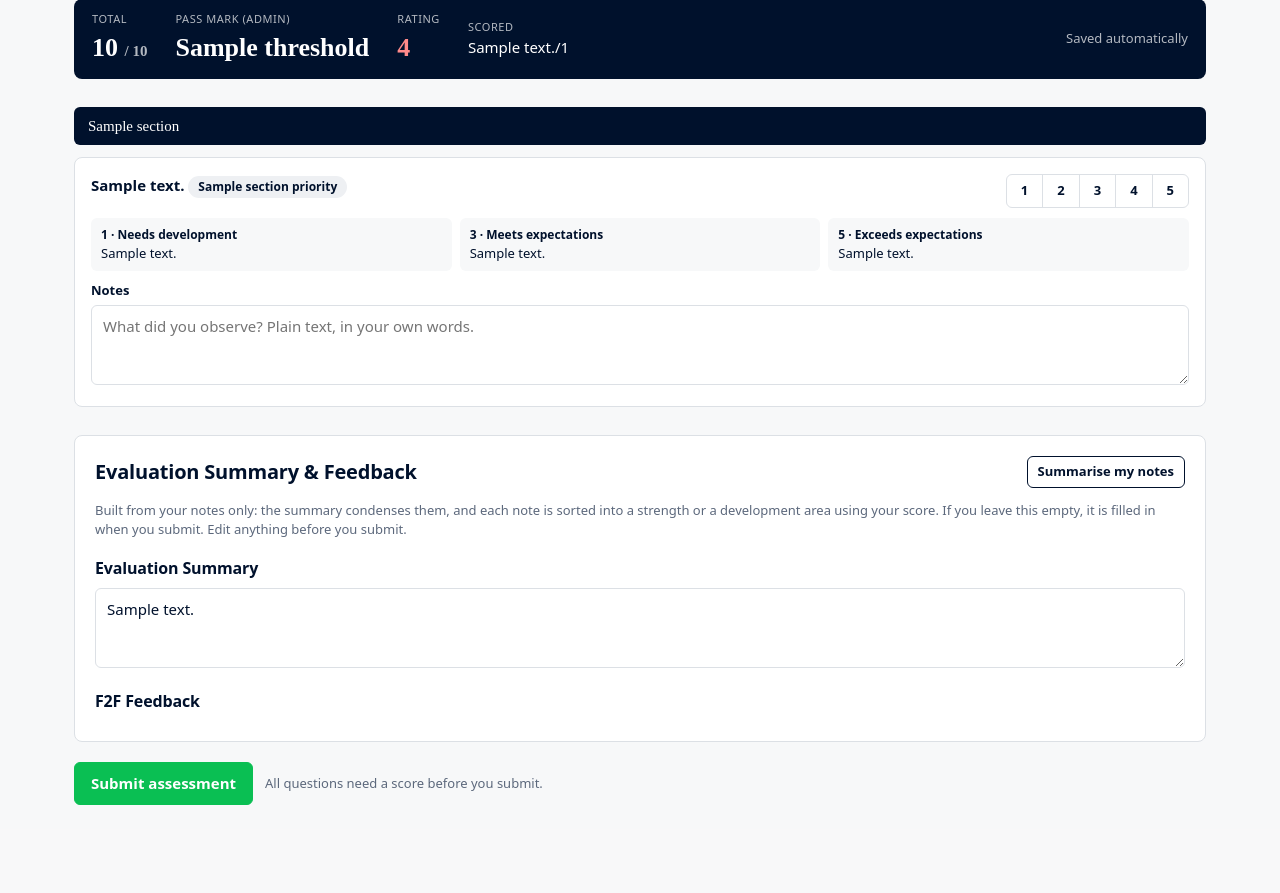
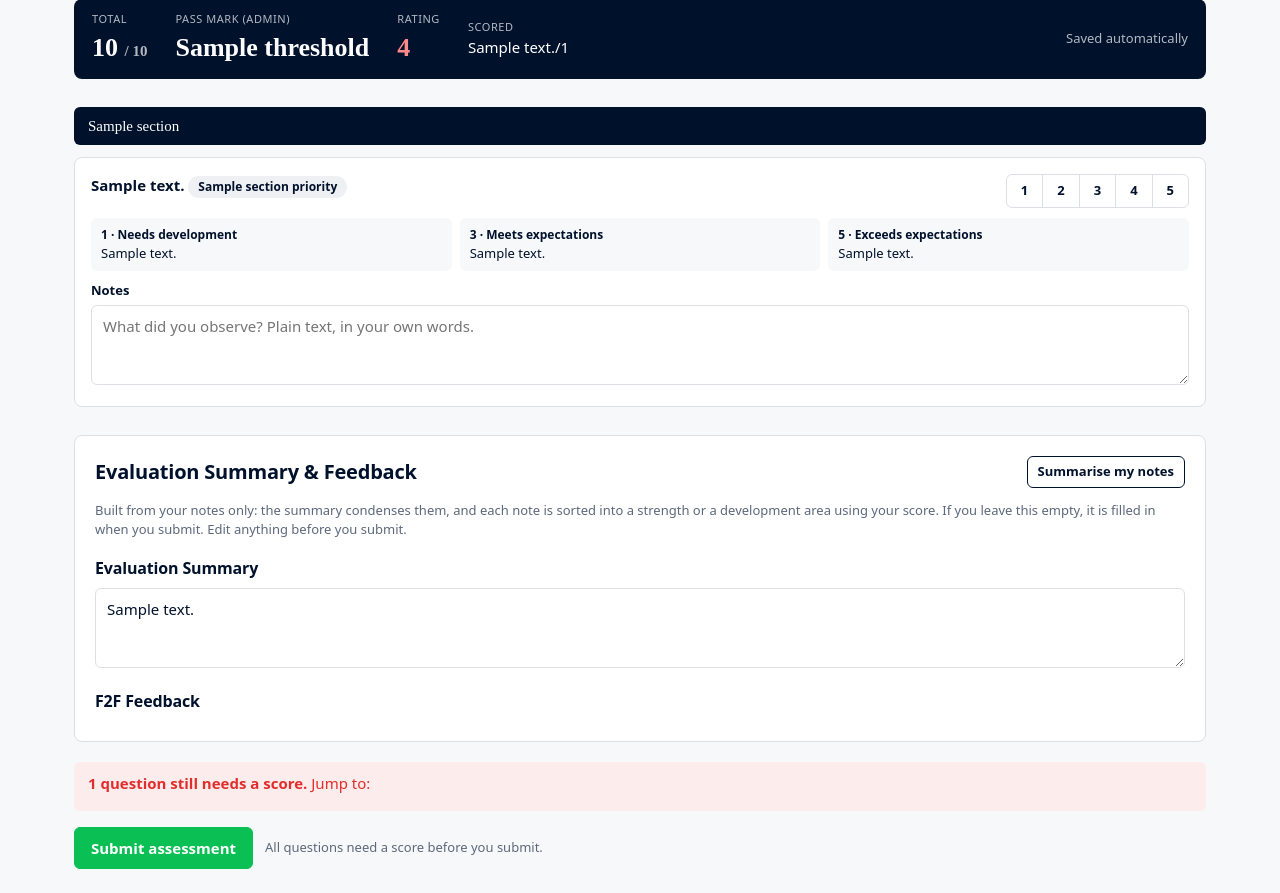
Before and after one commit to valeriafurin/fit-to-fly-webapp, a FastAPI app: template src/f2f/web/templates/panel/assess.html in a window 1280 px wide. Shown: the part 264-1157 px from the top of the page. Before the commit the page ends 1069 px from the top, so only its background shows below. Run offline with FastAPI, Linux system fonts and the light colour scheme; the template is opened without the code that fills it: most values are stand-ins (such as "Sample title", 1, 10 or a date in 2020); some web fonts are replaced.

Commit message:
TL "Check for updates" button; flag and jump to unscored questions on submit
- Replace the dashboard's 5s auto-refresh with a "Check for updates" button
  that reloads only the Panel table and shows when it was last checked.
- Submitting with unscored questions stops before the confirm: each one is
  outlined in red with a message, the page jumps to the first, and a box
  above Submit links to every skipped question. Outlines clear as scores
  are picked. The server renders the same on a 400 without JavaScript.
- CLAUDE.md: record both decisions.

Co-Authored-By: Claude Opus 5.5 <noreply@anthropic.com>
Claude-Session: https://claude.ai/code/session_01MBNGQy8DxMei1btbSK2Wdk

```diff
--- a/src/f2f/web/app.py
+++ b/src/f2f/web/app.py
@@ -459,11 +459,12 @@ def create_app(settings: Settings | None = None, sender: Sender | None = None) -
             jobs=svc.jobs.for_f2f(f.id),
             links={p.id: svc.messages.panel_link(p) for p in f.panelists},
             scores={p.id: score_assessment(f, p.assessment) for p in f.panelists},
+            checked_at=utcnow().strftime("%H:%M:%S"),
         )
 
     @app.get("/admin/f2f/{f2f_id}/panel")
     async def panel_partial(request: Request, f2f_id: str, _: Admin) -> HTMLResponse:
-        """Polled by the dashboard so submitted scores show up without a reload."""
+        """Fetched by the dashboard's "Check for updates" button to show new scores without a reload."""
         f = get_f2f(f2f_id)
         return render(
             request,
@@ -471,6 +472,7 @@ def create_app(settings: Settings | None = None, sender: Sender | None = None) -
             f=f,
             links={p.id: svc.messages.panel_link(p) for p in f.panelists},
             scores={p.id: score_assessment(f, p.assessment) for p in f.panelists},
+            checked_at=utcnow().strftime("%H:%M:%S"),
         )
 
     @app.get("/admin/f2f/{f2f_id}/jobs")
@@ -671,6 +673,7 @@ def create_app(settings: Settings | None = None, sender: Sender | None = None) -
             "page1": p.assessment.page1,
             "tl": False,
             "warnings": note_warnings(f, p.assessment),
+            "missing": set(),
         }
 
     def apply_panel_form(f: F2F, p: Panelist, form: FormData) -> None:
@@ -725,7 +728,10 @@ def create_app(settings: Settings | None = None, sender: Sender | None = None) -
         a = p.assessment
         result = score_assessment(f, a)
         if not result.complete:
-            raise HTTPException(400, f"Score all questions first ({result.answered}/{result.question_count})")
+            # Normally caught in the browser before submitting; this covers it without JavaScript.
+            ctx = panel_ctx(f, p)
+            ctx["missing"] = {q.id for q in f.template.questions if q.id not in a.scores}
+            return render(request, "panel/assess.html", status_code=400, **ctx)
         if a.page1 == Page1():
             # Nothing written yet: AI summarises the notes and sorts them into strengths and development areas.
             a.page1 = await draft_page1(svc.ai, f, a, result)
--- a/src/f2f/web/static/app.css
+++ b/src/f2f/web/static/app.css
@@ -96,3 +96,13 @@ code.link { background: var(--bg); padding: 2px 6px; border-radius: 4px; font-si
 .htmx-request .idle-label { display: none; }
 @keyframes spin { to { transform: rotate(360deg); } }
 @media (prefers-reduced-motion: reduce) { .spinner { animation-duration: 2s; } }
+.question.missing { border: 2px solid var(--red); box-shadow: 0 0 0 3px var(--red-tint); }
+.question.missing .scores { border-color: var(--red); }
+.score-error { margin-top: 8px; color: var(--red); font-size: 13px; font-weight: 600; }
+.score-error[hidden] { display: none; }
+.question { scroll-margin-top: 110px; } /* keeps a jumped-to question clear of the sticky score bar */
+.jump-list { margin: 6px 0 0; padding-left: 20px; }
+.jump-list a { color: var(--red); font-weight: 600; }
+.question.jump-flash { animation: jump-flash 1.2s ease-out 1; }
+@keyframes jump-flash { 0%, 40% { box-shadow: 0 0 0 8px rgba(226, 45, 45, .35); } 100% { box-shadow: 0 0 0 3px var(--red-tint); } }
+@media (prefers-reduced-motion: reduce) { .question.jump-flash { animation: none; } }
--- a/src/f2f/web/static/app.js
+++ b/src/f2f/web/static/app.js
@@ -1,3 +1,32 @@
+function jumpTo(q) {
+  q.scrollIntoView({ behavior: "smooth", block: "center" });
+  q.querySelector("input[type=radio]").focus({ preventScroll: true });
+  q.classList.remove("jump-flash");
+  void q.offsetWidth; // restart the highlight animation
+  q.classList.add("jump-flash");
+}
+function renderMissing(missing) {
+  const banner = document.getElementById("missing-scores");
+  if (!banner) return;
+  banner.hidden = !missing.length;
+  banner.replaceChildren();
+  if (!missing.length) return;
+  const n = missing.length;
+  const head = document.createElement("b");
+  head.textContent = `${n} question${n > 1 ? "s still need" : " still needs"} a score.`;
+  const list = document.createElement("ul");
+  list.className = "jump-list";
+  missing.forEach((q) => {
+    const a = document.createElement("a");
+    a.href = `#${q.id}`;
+    a.dataset.jump = "";
+    a.textContent = q.dataset.label;
+    const li = document.createElement("li");
+    li.appendChild(a);
+    list.appendChild(li);
+  });
+  banner.append(head, " Jump to:", list);
+}
 document.addEventListener("click", (e) => {
   const add = e.target.closest("[data-add-panelist]");
   if (add) {
@@ -14,9 +43,26 @@ document.addEventListener("click", (e) => {
   }
   const submit = e.target.closest("[data-submit-confirm]");
   if (submit) {
+    const missing = [...document.querySelectorAll("[data-question]")].filter((q) => !q.querySelector("input[type=radio]:checked"));
+    document.querySelectorAll("[data-question]").forEach((q) => {
+      const miss = missing.includes(q);
+      q.classList.toggle("missing", miss);
+      q.querySelector(".score-error").hidden = !miss;
+    });
+    renderMissing(missing);
+    if (missing.length) {
+      e.preventDefault();
+      jumpTo(missing[0]);
+      return;
+    }
     const n = document.querySelectorAll(".note-warn:not([hidden])").length;
     const warn = n ? `${n} note${n > 1 ? "s don't" : " doesn't"} seem to match the score (see the yellow warnings). You can still submit.\n\n` : "";
     if (!confirm(warn + "Submit and lock your assessment? You will receive the PDF by email.")) e.preventDefault();
+  }
+  const jump = e.target.closest("[data-jump]");
+  if (jump) {
+    const q = document.getElementById(jump.getAttribute("href").slice(1));
+    if (q) { e.preventDefault(); jumpTo(q); }
   }
   const copy = e.target.closest("[data-copy]");
   if (copy) {
@@ -24,6 +70,13 @@ document.addEventListener("click", (e) => {
       const old = copy.textContent; copy.textContent = "Copied"; setTimeout(() => (copy.textContent = old), 1200);
     });
   }
+});
+document.addEventListener("change", (e) => {
+  const q = e.target.closest("[data-question]");
+  if (!q || e.target.type !== "radio") return;
+  q.classList.remove("missing");
+  q.querySelector(".score-error").hidden = true;
+  if (!document.getElementById("missing-scores")?.hidden) renderMissing([...document.querySelectorAll("[data-question].missing")]);
 });
 document.addEventListener("htmx:responseError", (e) => {
   const box = document.getElementById("save-error");
@@ -33,3 +86,8 @@ document.addEventListener("htmx:afterRequest", (e) => {
   const box = document.getElementById("save-error");
   if (box && e.detail.successful) box.hidden = true;
 });
+document.addEventListener("DOMContentLoaded", () => {
+  // Page came back from the server with skipped questions: jump straight to the first one.
+  const first = document.querySelector("[data-question].missing");
+  if (first) jumpTo(first);
+});
--- a/src/f2f/web/templates/panel/assess.html
+++ b/src/f2f/web/templates/panel/assess.html
@@ -13,13 +13,14 @@
   {% for section, qs in f.template.sections() %}
     <div class="section-title">{{ section }}</div>
     {% for q in qs %}
-    <div class="question">
+    <div class="question{% if q.id in missing %} missing{% endif %}" id="q-{{ q.id }}" data-question data-label="{{ q.section }}: {{ q.text|truncate(70) }}">
       <div class="qhead">
         <div class="qtext">{{ q.text }} <span class="badge prio-{{ q.priority_label|lower }}">{{ q.priority_label }} priority</span></div>
         <div class="scores" role="radiogroup" aria-label="Score">
           {% for s in range(1, 6) %}<label><input type="radio" name="score-{{ q.id }}" value="{{ s }}" {% if a.scores.get(q.id) == s %}checked{% endif %} {% if locked %}disabled{% endif %}><span>{{ s }}</span></label>{% endfor %}
         </div>
       </div>
+      <div class="score-error" {% if q.id not in missing %}hidden{% endif %}>Please give this question a score before you submit.</div>
       <div class="rubric">
         <div><b>1 · Needs development</b>{{ q.desc1 or "–" }}</div>
         <div><b>3 · Meets expectations</b>{{ q.desc3 or "–" }}</div>
@@ -38,6 +39,8 @@
     <div id="page1">{% include "partials/page1_form.html" %}</div>
   </div>
   {% if not locked %}
+  <div id="missing-scores" class="flash error" role="alert" {% if not missing %}hidden{% endif %}>{% if missing %}<b>{{ missing|length }} question{{ "s" if missing|length > 1 }} still need{{ "" if missing|length > 1 else "s" }} a score.</b> Jump to:
+  <ul class="jump-list">{% for q in f.template.questions if q.id in missing %}<li><a href="#q-{{ q.id }}" data-jump>{{ q.section }}: {{ q.text|truncate(70) }}</a></li>{% endfor %}</ul>{% endif %}</div>
   <div class="row"><button class="btn primary" data-submit-confirm>Submit assessment</button>
     <span class="small muted">All questions need a score before you submit.</span></div>
   {% endif %}
--- a/src/f2f/web/templates/partials/panel_status.html
+++ b/src/f2f/web/templates/partials/panel_status.html
@@ -1,5 +1,6 @@
-<div id="panel-status"{% if f.panelists|rejectattr("assessment.submitted")|list %} hx-get="/admin/f2f/{{ f.id }}/panel" hx-trigger="every 5s" hx-swap="outerHTML"{% endif %}>
-    <div class="row"><h2 style="margin:0">Panel</h2><span class="spacer"></span><span class="small muted">{{ f.panelists|selectattr("assessment.submitted")|list|length }}/{{ f.panelists|length }} submitted{% if f.panelists|rejectattr("assessment.submitted")|list %} · updates live{% endif %}</span></div>
+<div id="panel-status">
+    <div class="row"><h2 style="margin:0">Panel</h2><span class="spacer"></span><span class="small muted">{{ f.panelists|selectattr("assessment.submitted")|list|length }}/{{ f.panelists|length }} submitted · checked {{ checked_at }} UTC</span>
+      <button type="button" class="btn small" hx-get="/admin/f2f/{{ f.id }}/panel" hx-target="#panel-status" hx-swap="outerHTML" hx-disabled-elt="this"><span class="spinner" aria-hidden="true" hidden></span><span class="idle-label">Check for updates</span><span class="busy-label" hidden>Checking…</span></button></div>
     <table>
       <tr><th>Panelist</th><th>Role</th><th>Status</th><th>Score</th><th></th></tr>
       {% for p in f.panelists %}{% set r = scores[p.id] %}
```
Also changed, not shown: CLAUDE.md (+2 -1 lines), tests/test_feedback_checks.py (+25 -7 lines).
